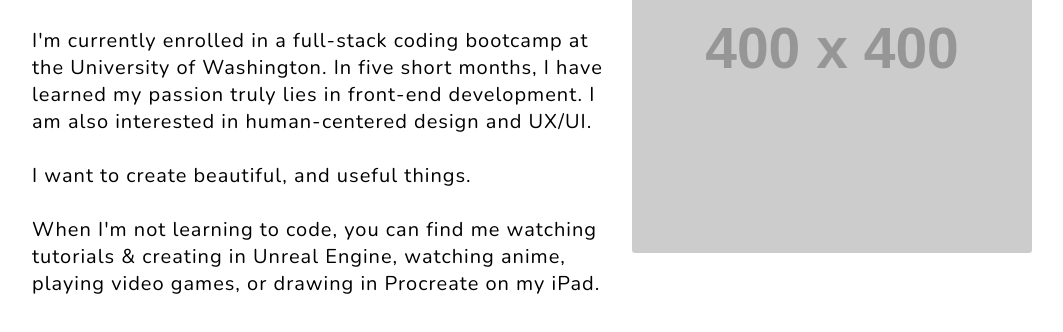
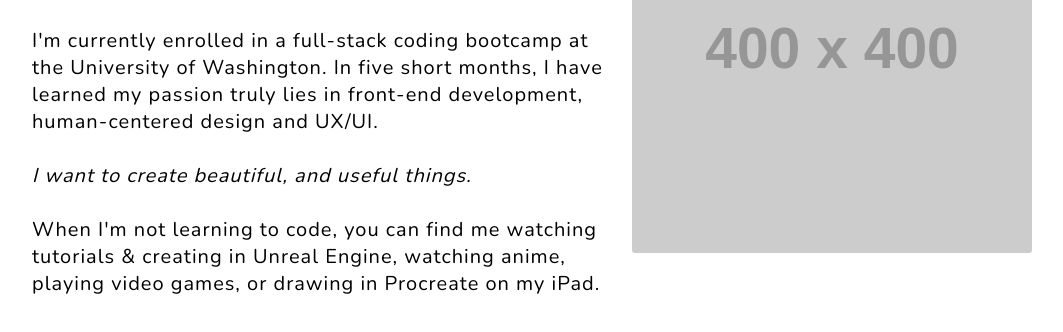
Before and after one commit to ajovich/updatedPortfolio, a plain HTML site: page about.html in a window 1280 px wide. Shown: the part 302-634 px from the top of the page, without its empty margins (108-1171 px from the left). Drawn offline with nearby package versions, Linux system fonts and the light colour scheme; placeholder pictures from the web are drawn by us.

Commit message:
updated bio styling

```diff
--- a/about.html
+++ b/about.html
@@ -37,7 +37,7 @@
     <p class="sectionSubTitle">Hi, I'm Allysha <br> a Seattle-based Full-Stack developer { student }</p>
 
     <div class="aboutMeBody">
-      <p>I'm currently enrolled in a full-stack coding bootcamp at the University of Washington. In five short months, I have learned my passion truly lies in front-end development. I am also interested in human-centered design and UX/UI. <br><br>I want to create beautiful, and useful things.</p>
+      <p>I'm currently enrolled in a full-stack coding bootcamp at the University of Washington. In five short months, I have learned my passion truly lies in front-end development, human-centered design and UX/UI. <br><br><span class="create">I want to create beautiful, and useful things.</span></p>
       <br>
       <p>When I'm not learning to code, you can find me watching tutorials & creating in Unreal Engine, watching anime, playing video games,  or drawing in Procreate on my iPad.</p>
     </div>
--- a/assets/css/style.css
+++ b/assets/css/style.css
@@ -286,6 +286,10 @@
   border-radius: 3px;
 }
 
+.create {
+  font-style: italic;
+}
+
 /* Start of projects styling */
 .myWork {
   color: black;
```
